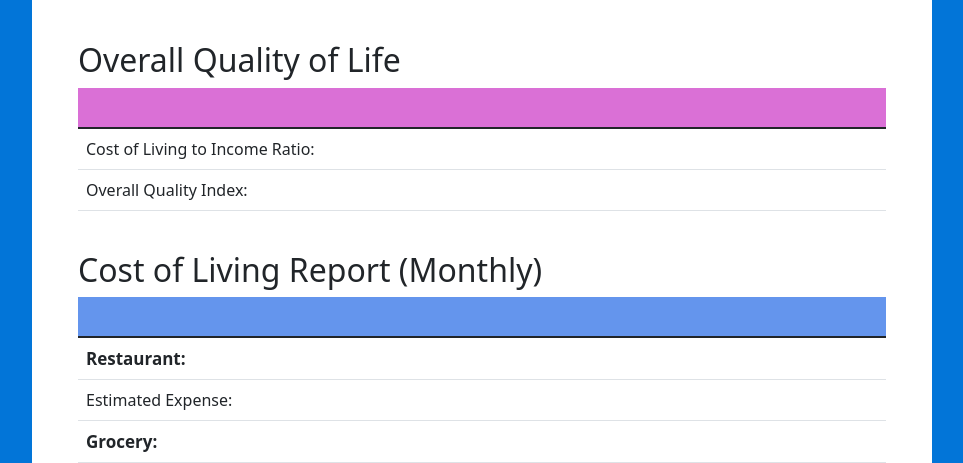
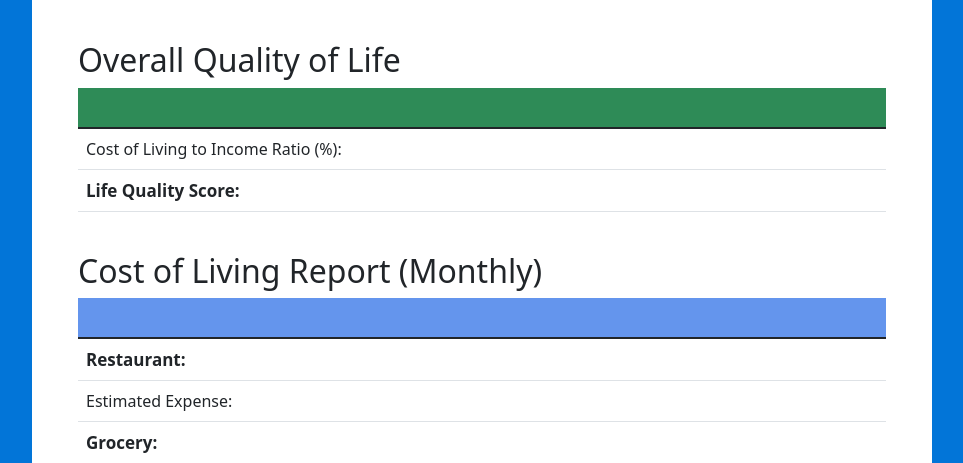
Before and after one commit to i-am-xu-wang/urban_advisor, a Django app: template templates/capstone/report.html in a window 1280 px wide. Shown: the part 234-697 px from the top of the page, without its empty margins (158-1121 px from the left). Run offline with Django 3.2, Linux system fonts and the light colour scheme; the template is opened without the code that fills it, so the values that code supplies are empty; some libraries are stand-ins or nearby versions.

Commit message:
polished styling on the report page

```diff
--- a/capstone/static/css/report.css
+++ b/capstone/static/css/report.css
@@ -28,7 +28,7 @@ th {
 }
 
 #index-table th {
-    background-color: orchid;
+    background-color: seagreen;
     color: white;
 }
 
@@ -78,3 +78,9 @@ tr {
 td:not(:first-child) {
     text-align: center;
 }
+
+.summary{
+    font-weight:bold;
+    height: 25px;
+    font-size: 17px;
+}
--- a/templates/capstone/methodology.html
+++ b/templates/capstone/methodology.html
@@ -2,5 +2,6 @@
 {% block page-title %}Methodology Page{% endblock %}
 {% load static %}
 {% block content %}
-    This is methodology page
+    <h4>Methodology used in Quality of Life Index </h4>
+
 {% endblock %}
--- a/templates/capstone/report.html
+++ b/templates/capstone/report.html
@@ -26,7 +26,7 @@
             </thead>
             <tbody>
             <tr>
-                <td>Cost of Living to Income Ratio:</td>
+                <td>Cost of Living to Income Ratio (%):</td>
                 {% for city_quality in overall_quality %}
                     <td>
                         {{ city_quality.cost_of_living_ratio |floatformat:2 }}
@@ -35,7 +35,7 @@
             </tr>
             {% if user_info.property_option %}
                 <tr>
-                    <td>Housing Expense to Income Ratio:</td>
+                    <td>Housing Expense to Income Ratio (%):</td>
                     {% for city_quality in overall_quality %}
                         <td>
                             {{ city_quality.housing_expense_ratio |floatformat:2 }}
@@ -81,8 +81,8 @@
                     {% endfor %}
                 </tr>
             {% endif %}
-            <tr>
-                <td>Overall Quality Index:</td>
+            <tr class = "summary">
+                <td>Life Quality Score:</td>
                 {% for city_quality in overall_quality %}
                     <td>
                         {{ city_quality.overall_index |floatformat:2 }}
```
Also changed, not shown: capstone/calculator.py (+6 -5 lines).
